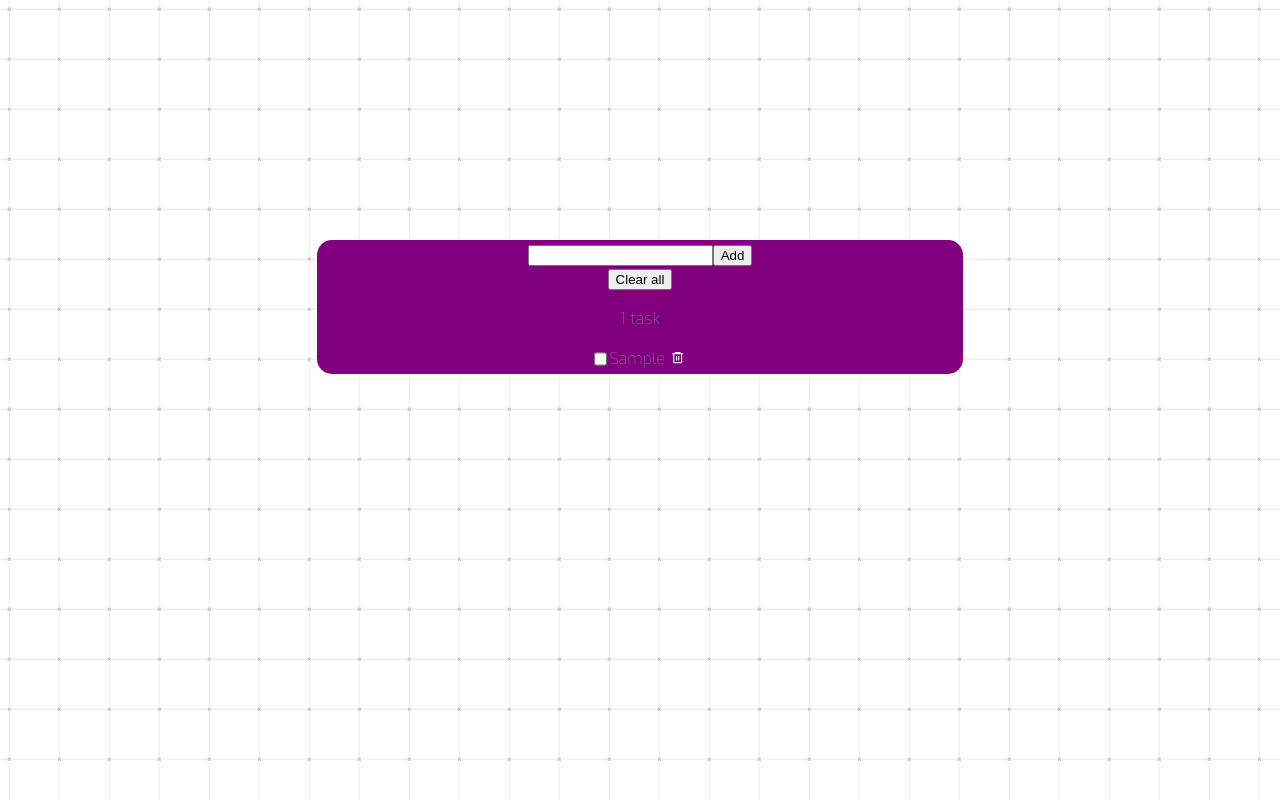
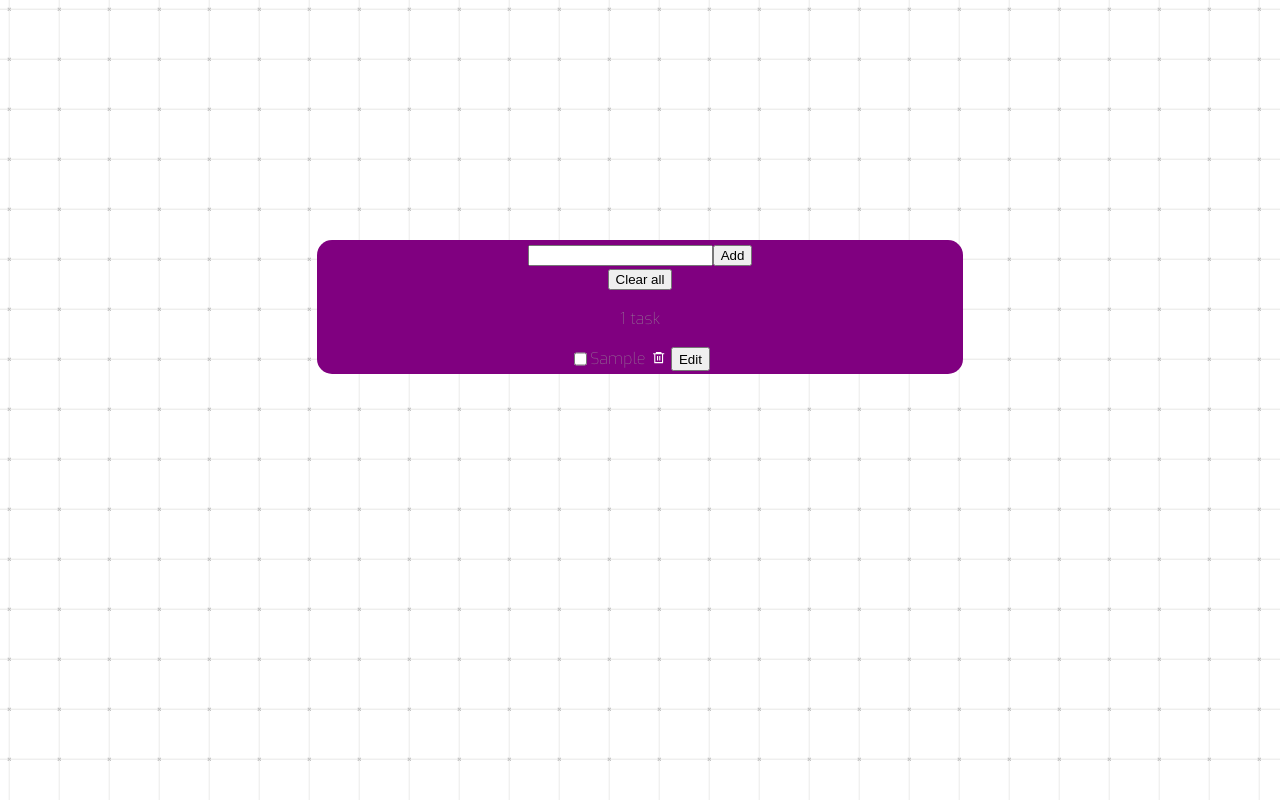
Before and after one commit to mariago6/todolist, a React (Create React App) app: page / in a window 1280 px wide. Both pictures are taken after typing "Sample" into the empty fields and a click on the button "Add". Built offline with nearby package versions, Linux system fonts and the light colour scheme.

Commit message:
button edit

```diff
--- a/src/App.js
+++ b/src/App.js
@@ -7,6 +7,8 @@ import ItemList from "./components/ItemList/ItemList";
 function App() {
   const [currentTask, setCurrentTask] = useState('');
   const [tasks, setTasks] = useState([]);
+  const [editTasks, setEditTasks] = useState(null);
+  const [currentEditTask, setCurrentEditTask] = useState('');
 
   function taskList(e) {
     e.preventDefault();
@@ -46,6 +48,7 @@ function App() {
       click={() => removeElement(index)}
       isCompleted={task.completed}
       onChange={() => checkedElement(task.id)}
+      onClick={() => setEditTasks(task.id)}
     />)
   })
 
--- a/src/components/ItemList/ItemList.js
+++ b/src/components/ItemList/ItemList.js
@@ -1,12 +1,13 @@
 import DeleteButton from "../Buttons/DeleteButton";
 import { ItemRow, ItemLabel } from "./ItemList.styled";
 
-function ItemList({checked, click, item, onChange, isCompleted}) {
+function ItemList({checked, click, item, onChange, isCompleted, onClick}) {
   return(
     <ItemRow>
       <input type='checkbox' checked={checked} onChange={onChange}/>
       <ItemLabel isSelected={isCompleted}>{item}</ItemLabel>
       <DeleteButton onClick={click}/>
+      <button onClick={onClick}>Edit</button>
     </ItemRow>
   )
 }
```
